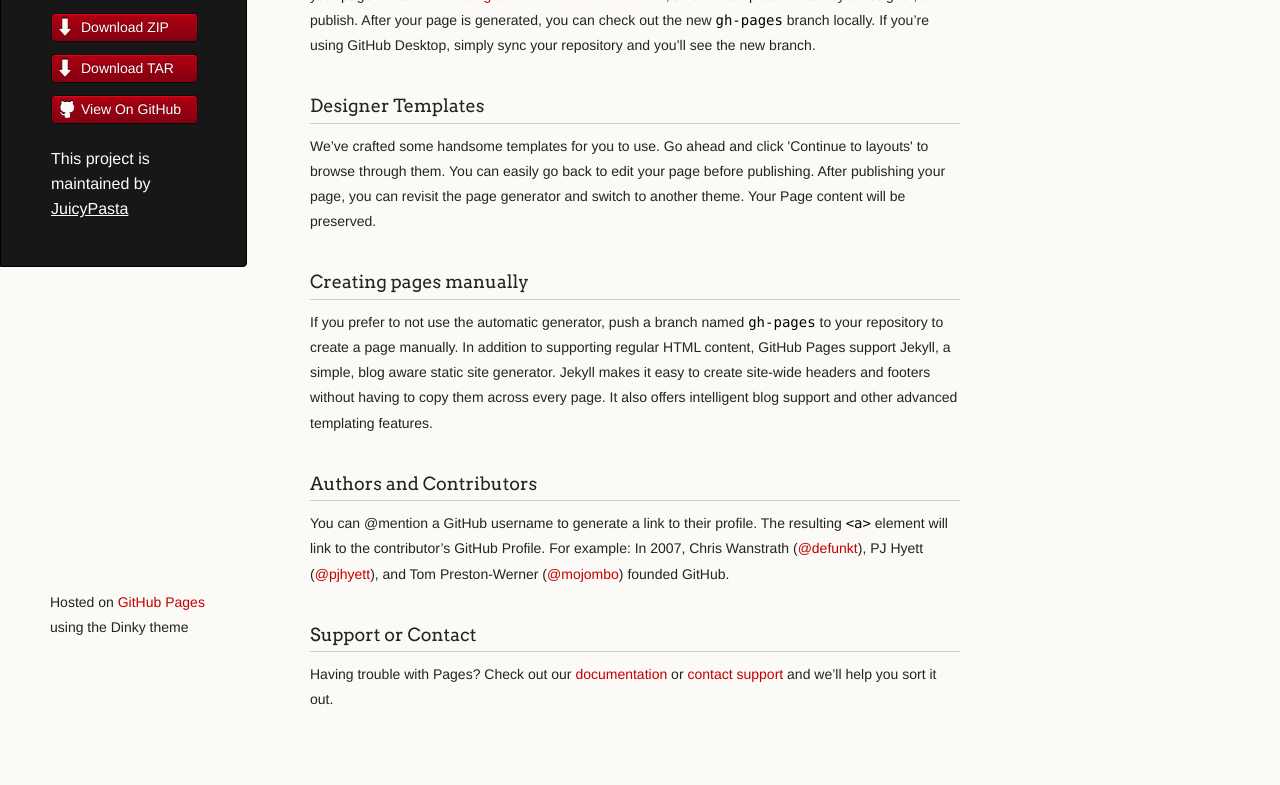
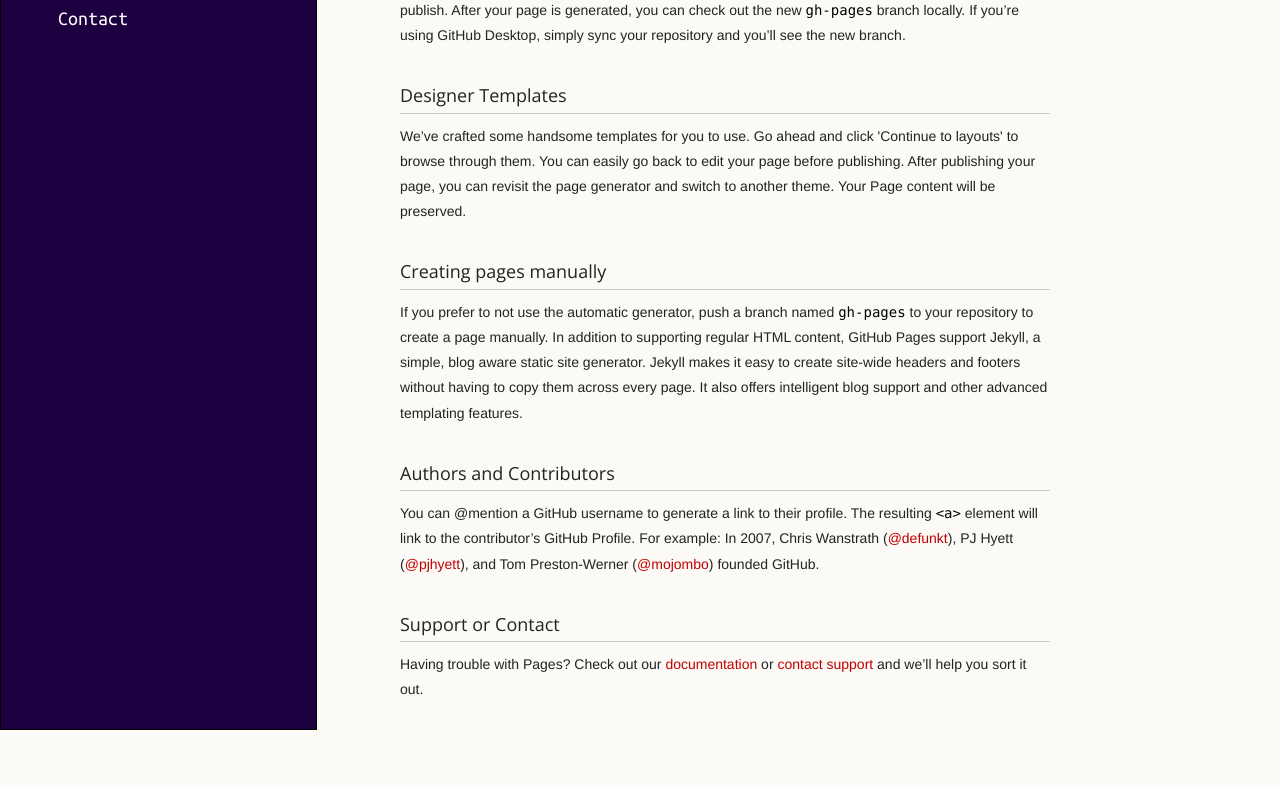
Before and after one commit to JuicyPasta/jldarrow.github.io, a plain HTML site: page index.html in a window 1280 px wide. Shown: the part 128-913 px from the top of the page. Drawn offline with nearby package versions, Linux system fonts and the light colour scheme.

Commit message:
init customization

```diff
--- a/index.html
+++ b/index.html
@@ -3,7 +3,7 @@
     <head>
         <meta charset="utf-8">
         <meta http-equiv="X-UA-Compatible" content="chrome=1">
-    <title>Jldarrow.GitHub.io by JuicyPasta</title>
+        <title>Jackson Darrow</title>
 
         <link rel="stylesheet" href="stylesheets/styles.css">
         <link rel="stylesheet" href="stylesheets/github-light.css">
@@ -15,21 +15,19 @@
     </head>
     <body>
         <div class="wrapper">
-      <header>
-        <h1 class="header">Jldarrow.GitHub.io</h1>
+
+            <div class="sidebar">
+                <h1 class="header">Jackson Darrow</h1>
                 <p class="header"></p>
 
                 <ul>
-          <li class="download"><a class="buttons" href="https://github.com/JuicyPasta/jldarrow.github.io/zipball/master">Download ZIP</a></li>
-          <li class="download"><a class="buttons" href="https://github.com/JuicyPasta/jldarrow.github.io/tarball/master">Download TAR</a></li>
-          <li><a class="buttons github" href="https://github.com/JuicyPasta/jldarrow.github.io">View On GitHub</a></li>
+                    <li class="">Projects</li>
+                    <li class="">Contact</li>
                 </ul>
 
-        <p class="header">This project is maintained by <a class="header name" href="https://github.com/JuicyPasta">JuicyPasta</a></p>
+            </div>
 
-
-      </header>
-      <section>
+            <div class="section">
                 <h3>
                     <a id="welcome-to-github-pages" class="anchor" href="#welcome-to-github-pages" aria-hidden="true"><span aria-hidden="true" class="octicon octicon-link"></span></a>Welcome to GitHub Pages.</h3>
 
@@ -54,10 +52,7 @@
                     <a id="support-or-contact" class="anchor" href="#support-or-contact" aria-hidden="true"><span aria-hidden="true" class="octicon octicon-link"></span></a>Support or Contact</h3>
 
                 <p>Having trouble with Pages? Check out our <a href="https://help.github.com/pages">documentation</a> or <a href="https://github.com/contact">contact support</a> and we’ll help you sort it out.</p>
-      </section>
-      <footer>
-        <p><small>Hosted on <a href="https://pages.github.com">GitHub Pages</a> using the Dinky theme</small></p>
-      </footer>
+            </div>
         </div>
         <!--[if !IE]><script>fixScale(document);</script><![endif]-->
 
--- a/stylesheets/styles.css
+++ b/stylesheets/styles.css
@@ -1,4 +1,4 @@
-@import url(https://fonts.googleapis.com/css?family=Arvo:400,700,400italic);
+@import url('https://fonts.googleapis.com/css?family=Open+Sans:400,700|Ubuntu+Mono:400,700');
 
 /* MeyerWeb Reset */
 
@@ -12,7 +12,7 @@ dl, dt, dd, ol, ul, li,
 fieldset, form, label, legend,
 table, caption, tbody, tfoot, thead, tr, th, td,
 article, aside, canvas, details, embed,
-figure, figcaption, footer, header, hgroup,
+figure, figcaption, footer, .sidebar, hgroup,
 menu, nav, output, ruby, section, summary,
 time, mark, audio, video {
     margin: 0;
@@ -26,7 +26,6 @@ time, mark, audio, video {
 /* Base text styles */
 
 body {
-  padding:10px 50px 0 0;
     font-family:"Helvetica Neue", Helvetica, Arial, sans-serif;
     font-size: 14px;
     color: #232323;
@@ -47,7 +46,7 @@ p, ul, ol, table, dl {
 }
 
 h1, h2, h3 {
-	font-family: Arvo, Monaco, serif;
+    font-family: 'Open Sans', sans-serif;
     line-height:1.3;
     font-weight: normal;
 }
@@ -71,7 +70,7 @@ h3 {
 }
 
 h4, h5, h6 {
-	font-family: Arvo, Monaco, serif;
+    font-family: 'Open Sans', sans-serif;
     font-weight: 700;
 }
 
@@ -192,7 +191,8 @@ table {
 }
 
 th {
-  font-family: 'Arvo', Helvetica, Arial, sans-serif;
+    font-family: Arvo, Monaco, serif;
+
     font-size: 18px;
     font-weight: normal;
     padding: 10px;
@@ -214,22 +214,18 @@ td {
 
 /* Header */
 
-header {
-	background-color: #171717;
+.sidebar {
+    background-color: #1D0040;
     color: #FDFDFB;
-  width:170px;
-  float:left;
+    width: 15rem;
     position:fixed;
+    top:0;
+    left:0;
+    bottom:0;
     border: 1px solid #000;
-	-webkit-border-top-right-radius: 4px;
-	-webkit-border-bottom-right-radius: 4px;
-	-moz-border-radius-topright: 4px;
-	-moz-border-radius-bottomright: 4px;
-	border-top-right-radius: 4px;
-	border-bottom-right-radius: 4px;
     padding: 34px 25px 22px 50px;
-	margin: 30px 25px 0 0;
     -webkit-font-smoothing: antialiased;
+    height:100%;
 }
 
 p.header {
@@ -237,7 +233,7 @@ p.header {
 }
 
 h1.header {
-	font-family: Arvo, sans-serif;
+    font-family: 'Ubuntu Mono', monospace;
     font-size: 30px;
     font-weight: 300;
     line-height: 1.3em;
@@ -246,7 +242,7 @@ h1.header {
 }
 
 
-h1.header, a.header, a.name, header a{
+h1.header, a.header, a.name, .sidebar a{
     color: #fff;
 }
 
@@ -258,43 +254,24 @@ a.name {
     white-space: nowrap;
 }
 
-header ul {
+.sidebar ul {
     list-style:none;
     padding:0;
 }
 
-header li {
+.sidebar li {
+    font-family: 'Ubuntu Mono', monospace;
+    font-size: 20px;
     list-style-type: none;
     width:132px;
     height:15px;
-	margin-bottom: 12px;
+    margin-bottom: 2px;
     line-height: 1em;
     padding: 6px 6px 6px 7px;
-
-	background: #AF0011;
-	background: -moz-linear-gradient(top, #AF0011 0%, #820011 100%);
-  background: -webkit-gradient(linear, left top, left bottom, color-stop(0%,#f8f8f8), color-stop(100%,#dddddd));
-  background: -webkit-linear-gradient(top, #AF0011 0%,#820011 100%);
-  background: -o-linear-gradient(top, #AF0011 0%,#820011 100%);
-  background: -ms-linear-gradient(top, #AF0011 0%,#820011 100%);
-  background: linear-gradient(top, #AF0011 0%,#820011 100%);
-
-	border-radius:4px;
-  border:1px solid #0D0D0D;
-
-	-webkit-box-shadow: inset 0px 1px 1px 0 rgba(233,2,38, 1);
-	box-shadow: inset 0px 1px 1px 0 rgba(233,2,38, 1);
-
 }
 
-header li:hover {
-	background: #C3001D;
-	background: -moz-linear-gradient(top, #C3001D 0%, #950119 100%);
-  background: -webkit-gradient(linear, left top, left bottom, color-stop(0%,#f8f8f8), color-stop(100%,#dddddd));
-  background: -webkit-linear-gradient(top, #C3001D 0%,#950119 100%);
-  background: -o-linear-gradient(top, #C3001D 0%,#950119 100%);
-  background: -ms-linear-gradient(top, #C3001D 0%,#950119 100%);
-  background: linear-gradient(top, #C3001D 0%,#950119 100%);
+.sidebar li:hover {
+    text-decoration: underline;
 }
 
 a.buttons {
@@ -318,10 +295,11 @@ a.buttons:hover {
 
 /* Section - for main page content */
 
-section {
+.section {
     width:650px;
-  float:right;
+    float:left;
     padding-bottom:50px;
+    margin-left: 25rem;
 }
 
 
@@ -342,7 +320,7 @@ footer {
         margin:0;
     }
 
-  header, section, footer {
+    .sidebar, section, footer {
         float:none;
         position:static;
         width:auto;
@@ -354,7 +332,7 @@ footer {
         padding:0;
     }
 
-  header {
+    .sidebar {
         padding-right:320px;
     }
 
@@ -363,11 +341,11 @@ footer {
         margin:0 0 20px;
     }
 
-  header a small {
+    .sidebar a small {
         display:inline;
     }
 
-  header ul {
+    .sidebar ul {
         position:absolute;
         right:130px;
         top:84px;
@@ -379,7 +357,7 @@ footer {
         word-wrap:break-word;
     }
 
-  header {
+    .sidebar {
         padding:10px 20px 0;
         margin-right: 0;
     }
@@ -393,14 +371,14 @@ footer {
         margin: 0 0 0 30px;
     }
 
-  header ul, header p.view {
+    .sidebar ul, .sidebar p.view {
         position:static;
     }
 }
 
 @media print, screen and (max-width: 480px) {
 
-  header ul li.download {
+    .sidebar ul li.download {
         display:none;
     }
 
```
Lines whose indentation alone changed are shown as unchanged.
